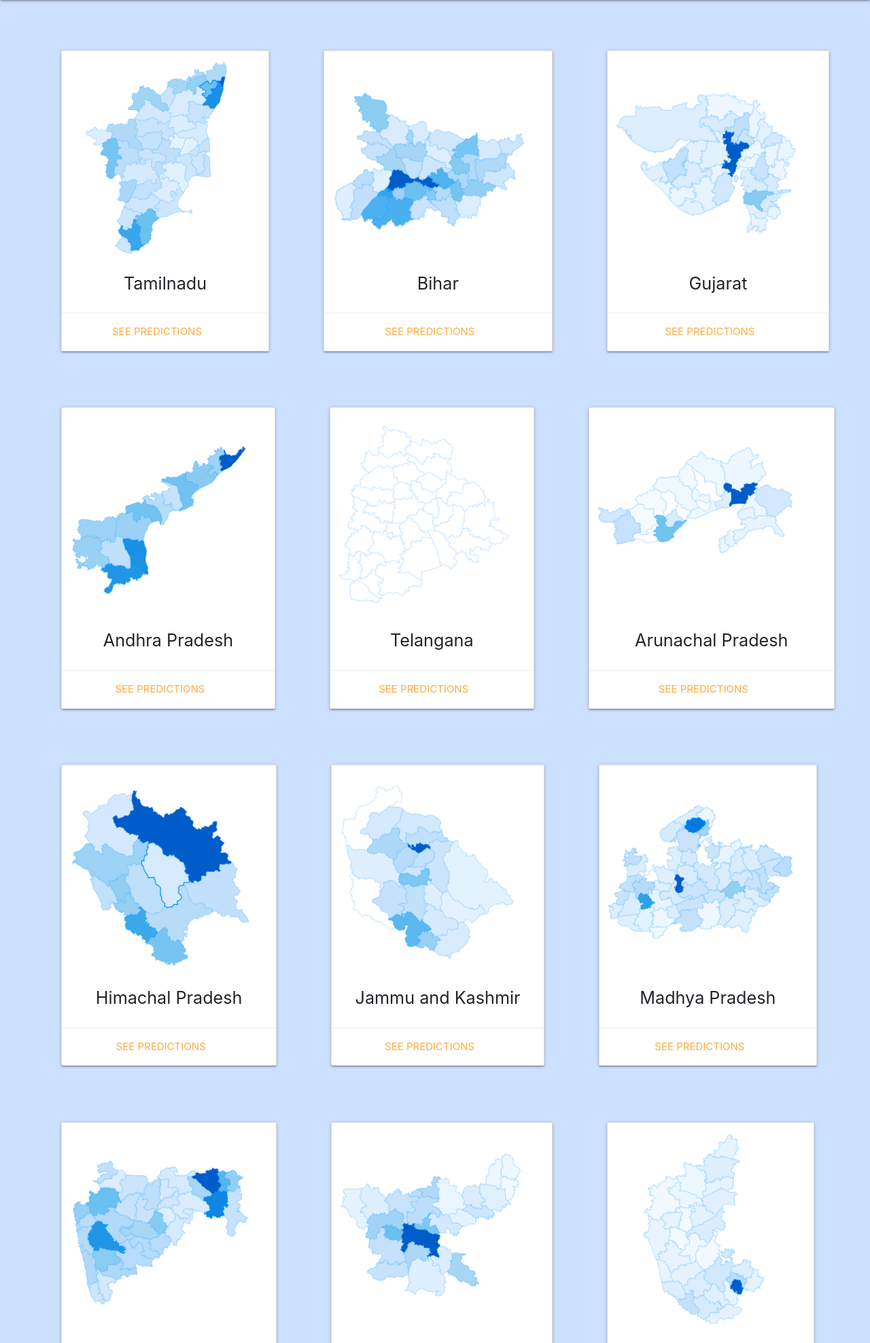
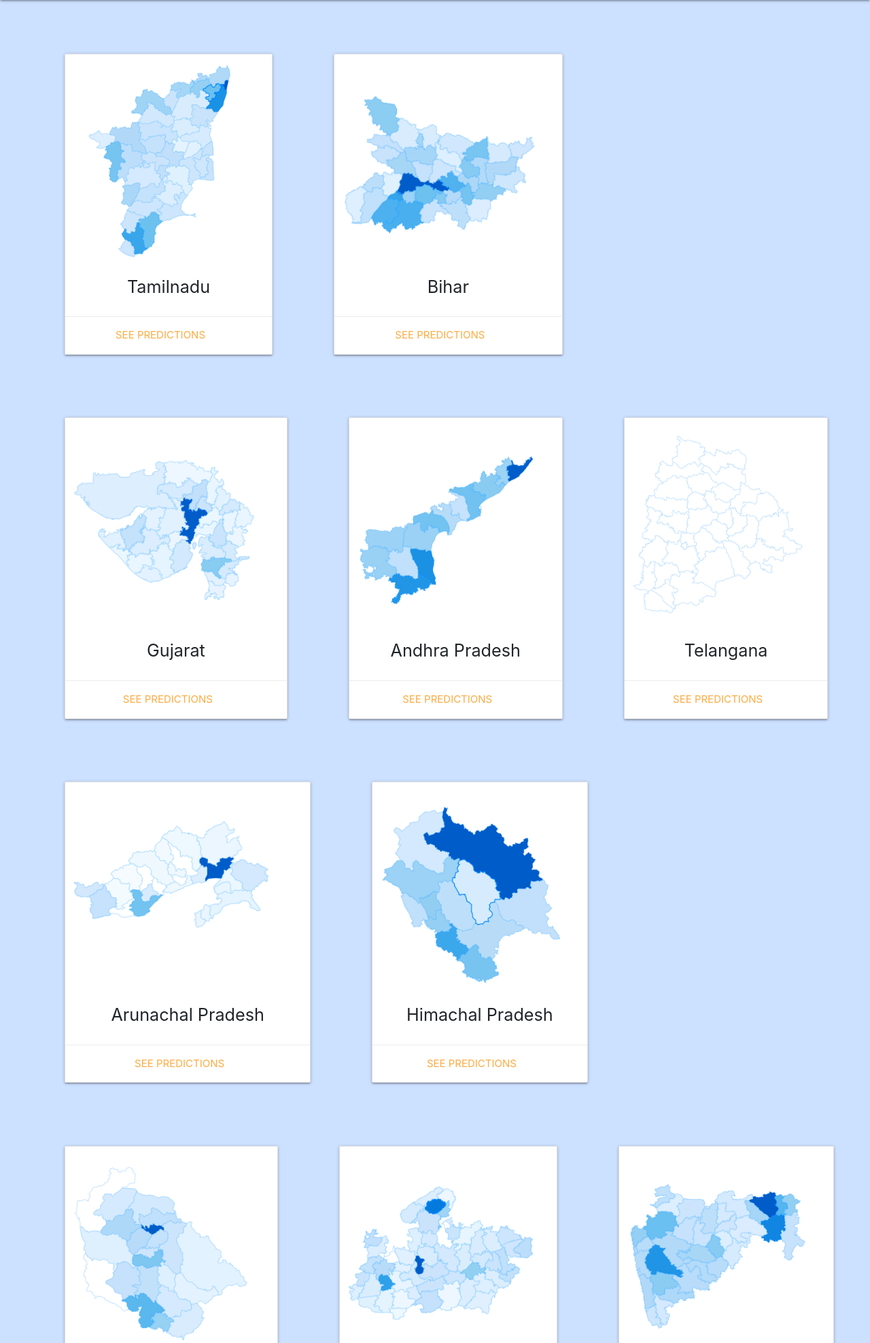
Before and after one commit to SaiVamshiK/Covid19-Future-Predictions-in-India, a Django app: page / in a window 1280 px wide. Shown: the part 64-2040 px from the top of the page at 68% size. Run offline with Django 3.2, Linux system fonts and the light colour scheme; some libraries are stand-ins or nearby versions.

Commit message:
Changed padding again

```diff
--- a/Covid19PredictorApp/templates/Covid19PredictorApp/base.html
+++ b/Covid19PredictorApp/templates/Covid19PredictorApp/base.html
@@ -22,7 +22,7 @@
           flex-wrap: wrap;
       }
       #container>div{
-          padding: 30px;
+          padding: 35px;
         }
 
   </style>
```
